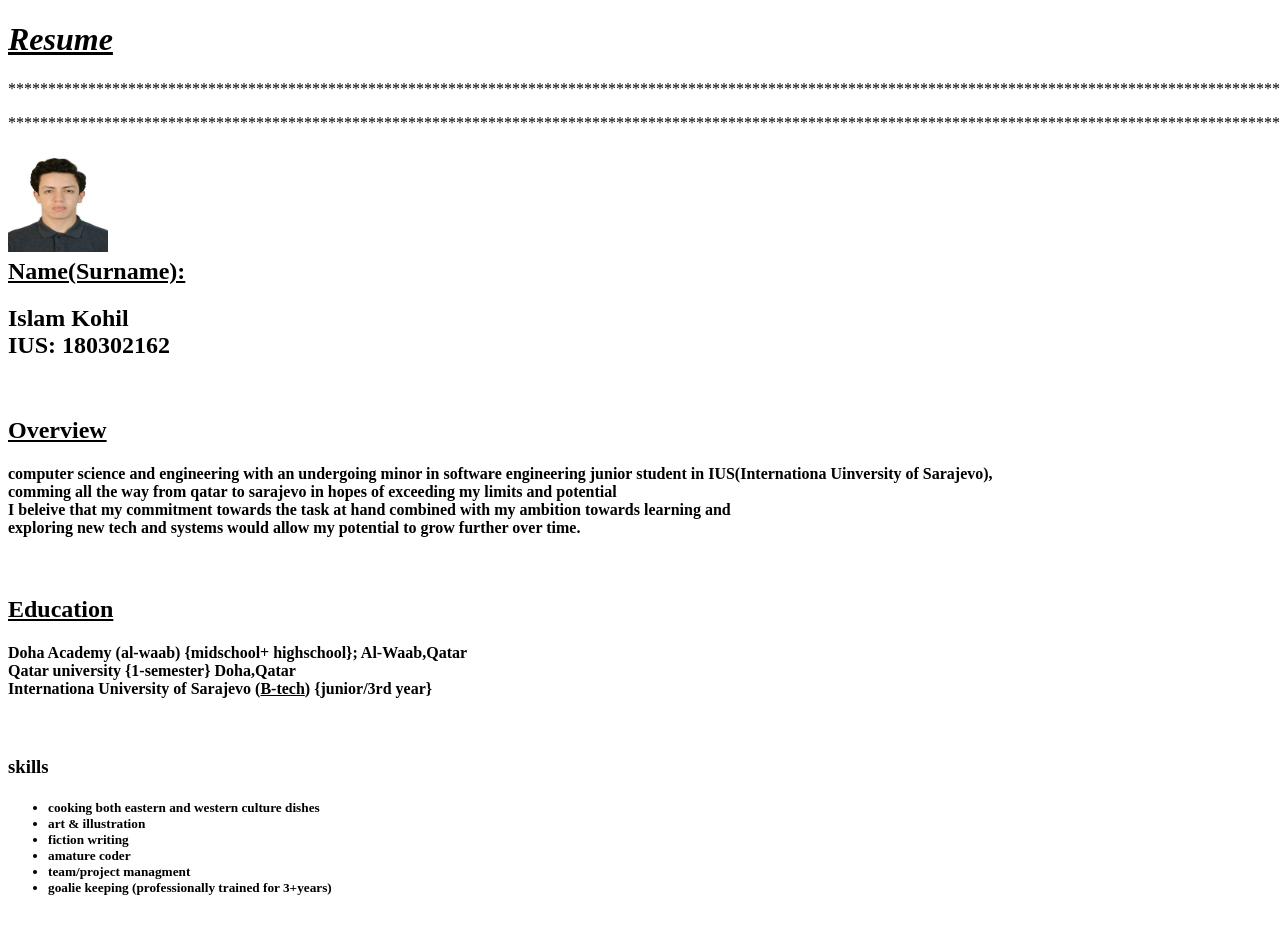
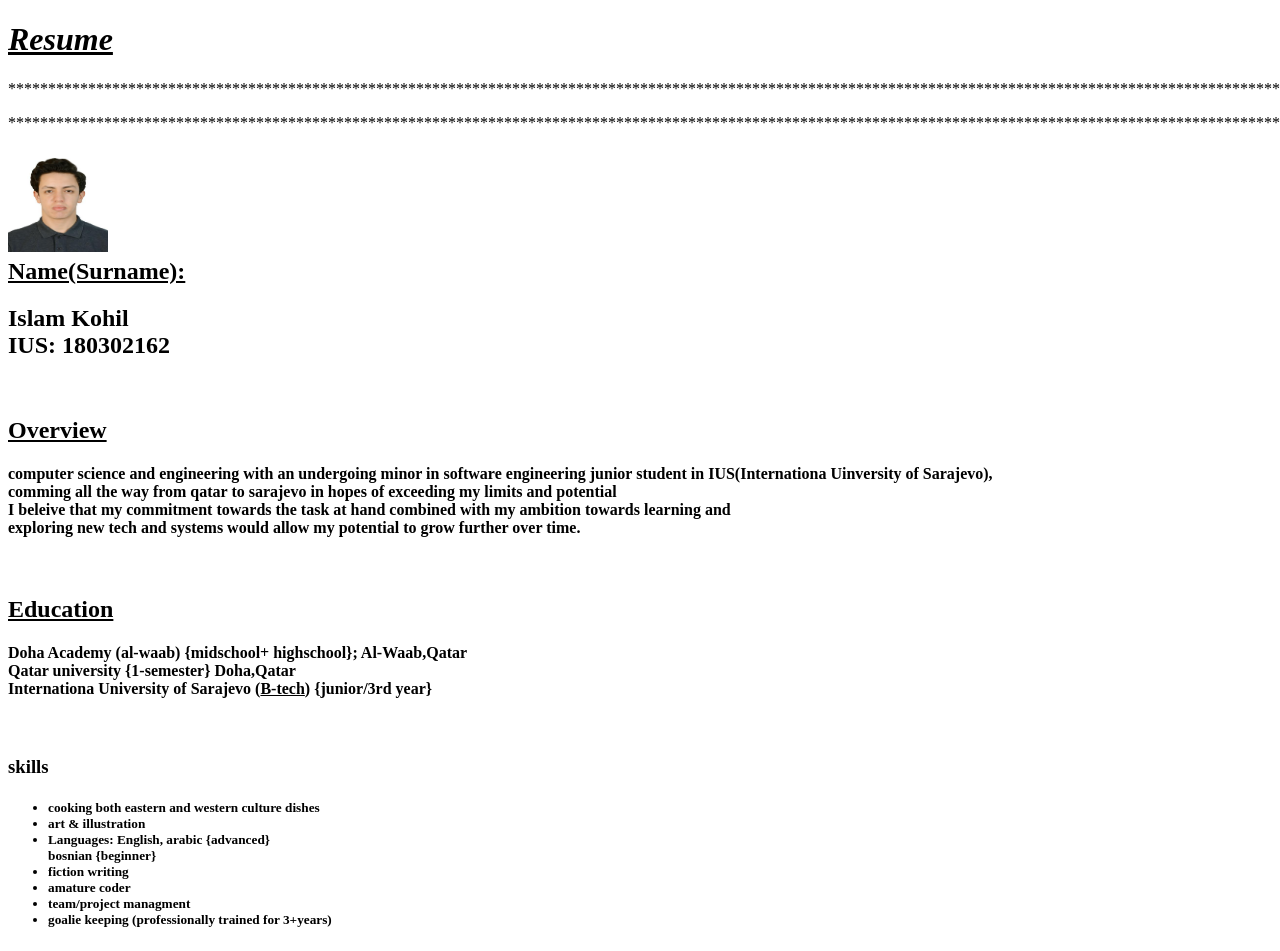
Before and after one commit to i-kohil/portfoilo_template, a plain HTML site: page index.html in a window 1280 px wide. Shown: the top 951 px of the page. Before the commit the page ends 919 px from the top, so only its background shows below. Drawn offline with Linux system fonts and the light colour scheme.

Commit message:
Update index.html

```diff
--- a/index.html
+++ b/index.html
@@ -54,6 +54,7 @@
     <ul>
         <li>cooking both eastern and western culture dishes  </li>
         <li>art & illustration</li>
+        <li>Languages: English, arabic {advanced} <br> bosnian {beginner} </li>
         <li>fiction writing</li>
         <li> amature coder </li>
         <li>team/project managment</li>
@@ -63,7 +64,7 @@
     </h5>
     </h3>
      <!--
-         islamKohil||180302162||kohil.islam8@gmail.com
+         islamKohil|~|180302162|~|kohil.islam8@gmail.com
      -->
 </body>
 </html>
```
